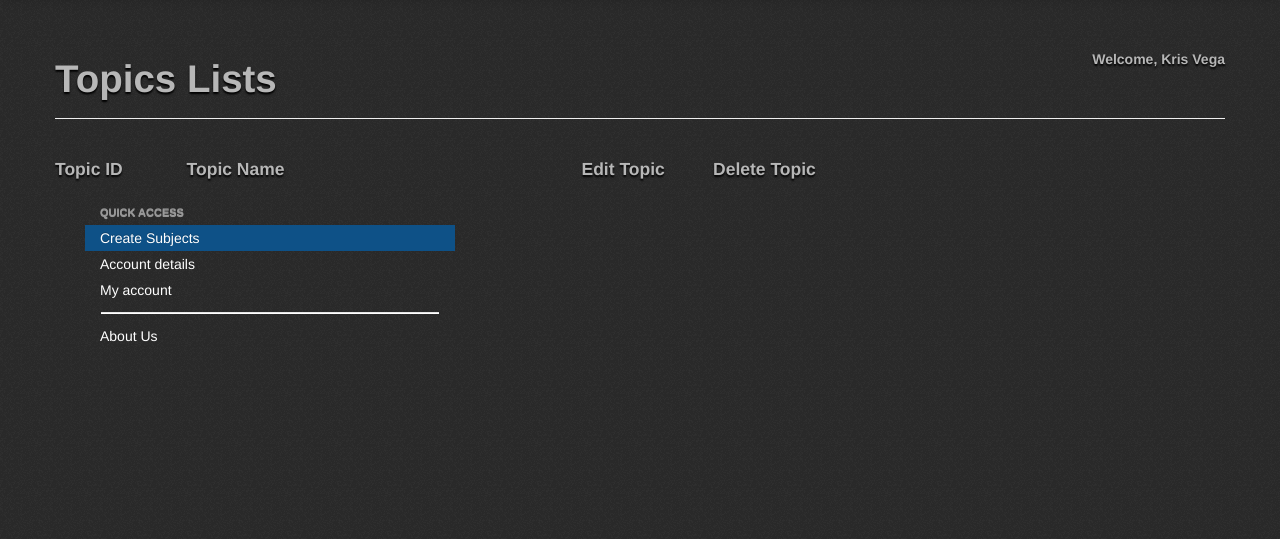
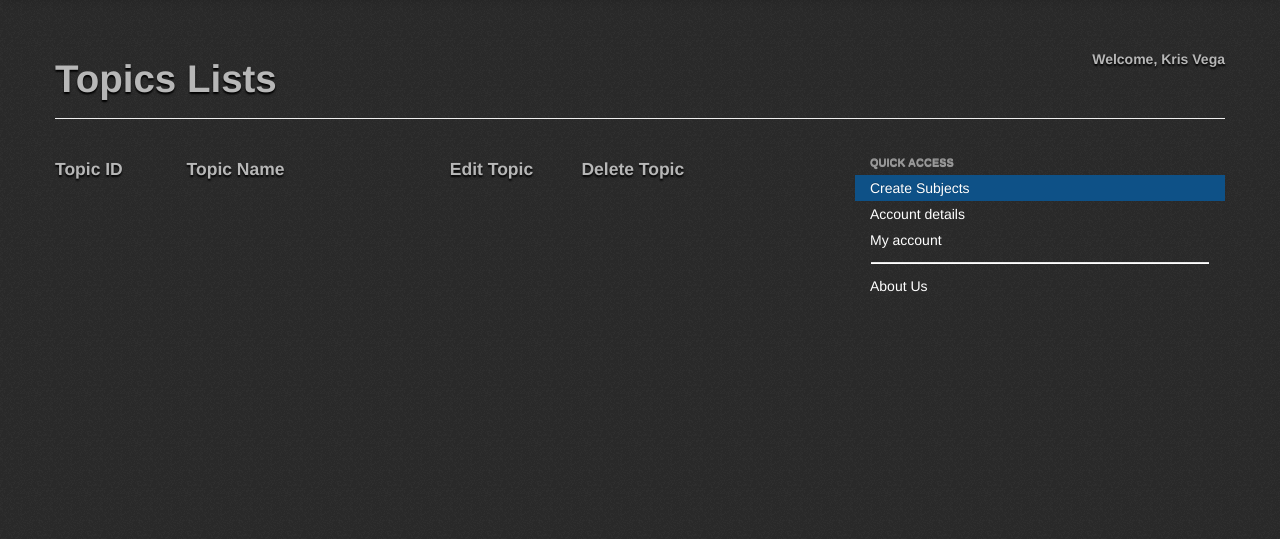
Before and after one commit to troycaeser/ReviseITWeb, a PHP site: page /php/topics/viewTopic.php?ID=1 in a window 1280 px wide. Shown: the part 41-580 px from the top of the page. Run offline with PHP 8.4, Linux system fonts and the light colour scheme; a user stored in the database is signed in; data comes from the database, SQL or seed files in the repository; data that the repository does not hold is empty.

Commit message:
Updated formatting layout

```diff
--- a/php/topics/viewTopic.php
+++ b/php/topics/viewTopic.php
@@ -57,31 +57,29 @@
 						$SQL = mysql_query($query)
 							or die("Problem loading query ".mysql_error());
 
-						echo "<div class='span8'";
+						echo "<div class='span8'>";
 							echo"<div class='row-fluid'>";
 								echo "<div class='span2'><h4>Topic ID</h4></div>";
-								echo "<div class='span6'><h4>Topic Name</h4></div>";
+								echo "<div class='span4'><h4>Topic Name</h4></div>";
 								echo "<div class='span2'><h4>Edit Topic</h4></div>";
-								echo "<div class='span2'><h4>Delete Topic</h4></div>";
+								echo "<div class='span4'><h4>Delete Topic</h4></div>";
 							echo "</div>";
 
 						while($row = mysql_fetch_array($SQL))
 						{
 							$id=$row['TopicID'];
+
 							echo "<a href='../subtopics/view.php?ID=".$row['TopicID']."'>";
 								echo "<div name='topic_ID".$row['TopicID']."' id='".$row['TopicID']."' class='row-fluid'>";
 									echo "<div class='span2'>".$row['TopicID']."</div>";
-									echo "<div class='span6'>".$row['TopicName']."</div>";
+									echo "<div class='span4'>".$row['TopicName']."</div>";
 									echo "<div class='span2'><a href='editTopic.php?ID=".$row['TopicID']."'>".Edit."</a></div>";
-									echo "<div class='span2'><a href='deleteTopic.php?ID=".$row['TopicID']."' onclick='confirm_delete();'>".Delete."</a></div>";
+									echo "<div class='span4'><a href='deleteTopic.php?ID=".$row['TopicID']."' onclick='confirm_delete();'>".Delete."</a></div>";
 								echo "</div>";
 							echo "</a>";
 
 						}
-						/*
-						echo '</table>';
-						echo '<br />';
-						echo '<a href="../newtopic.html">Add New Topic</a>';*/
+						//echo '<a href="../newtopic.html">Add New Topic</a>';
 
 
 						echo "</div>";
@@ -107,12 +105,17 @@
 			?>
 
 		<script>
-			function confirm_delete(){
+			function confirm_delete()
+			{
 				var deleteIt = confirm('Do you wish to delete this record?');
 
-				if(deleteIT){
-				}else{
-					location.reload(true);
+				if(deleteIT)
+				{
+
+				}
+				else
+				{
+					window.location.reload(true);
 				}
 			}
 		</script>
```
